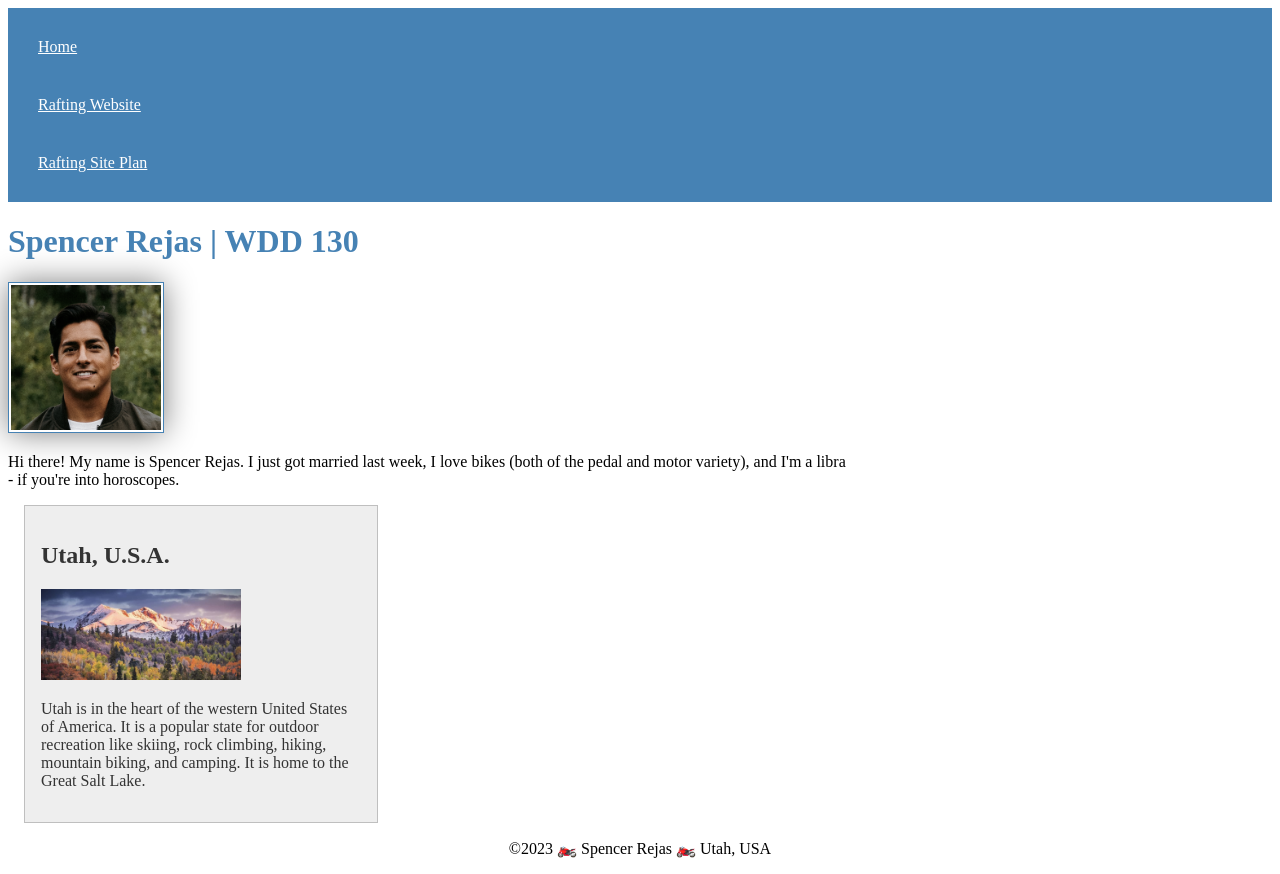
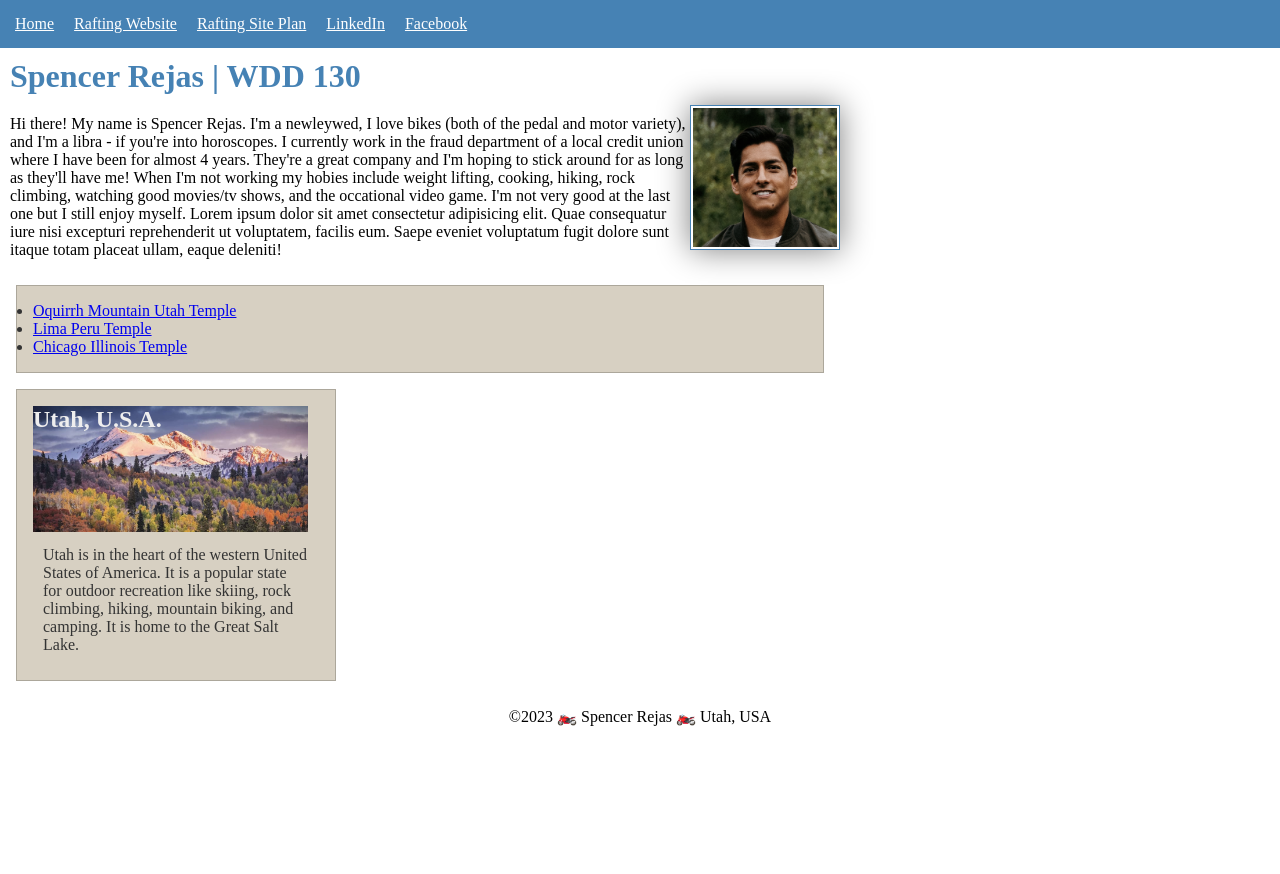
Before and after one commit to srejas/wdd130, a plain HTML site: page index.html in a window 1280 px wide. After the commit the page ends 800 px from the top, so only its background shows below. Drawn offline with Linux system fonts and the light colour scheme.

Commit message:
4th Commit

```diff
--- a/index.html
+++ b/index.html
@@ -15,16 +15,26 @@
             <a href="#">Home</a>
             <a href="wwr/">Rafting Website</a>
             <a href="wwr/site-plan-rafting.html">Rafting Site Plan</a>
+            <a href="https://linkedin.com">LinkedIn</a>
+            <a href="https://facebook.com">Facebook</a>
         </nav>
     </header>
     <main>
         <h1>Spencer Rejas | WDD 130</h1>
         <img src="images/profile.JPG" alt="Spencer Rejas profile picture" width="200" >
-        <p>Hi there! My name is Spencer Rejas. I just got married last week,
-            I love bikes (both of the pedal and motor variety),
-            and I'm a libra - if you're into horoscopes. </p>
+        <p>Hi there! My name is Spencer Rejas. I'm a newleywed, I love bikes (both of the pedal and motor variety), and I'm a libra - if you're into horoscopes.
+          I currently work in the fraud department of a local credit union where I have been for almost 4 years. They're a great company and I'm hoping to stick
+          around for as long as they'll have me! When I'm not working my hobies include weight lifting, cooking, hiking, rock climbing, watching good movies/tv shows,
+          and the occational video game. I'm not very good at the last one but I still enjoy myself. Lorem ipsum dolor sit amet consectetur adipisicing elit. Quae
+          consequatur iure nisi excepturi reprehenderit ut voluptatem, facilis eum. Saepe eveniet voluptatum fugit dolore sunt itaque totam placeat ullam, eaque deleniti!
+        </p>
+        <ul class="box">
+          <li><a href="https://www.churchofjesuschrist.org/temples/details/oquirrh-mountain-utah-temple?lang=eng" target="_blank">Oquirrh Mountain Utah Temple</a></li>
+          <li><a href="https://www.churchofjesuschrist.org/temples/details/lima-peru-temple?lang=eng" target="_blank">Lima Peru Temple</a></li>
+          <li><a href="https://www.churchofjesuschrist.org/temples/details/chicago-illinois-temple?lang=eng" target="_blank">Chicago Illinois Temple</a></li>
+        </ul>
     </main>
-    <aside>
+    <aside class="box">
       <h2>Utah, U.S.A.</h2>
       <img src="images/utah-landscape.jpeg" alt="Landscape of Utah, U.S.A.">
       <p>Utah is in the heart of the western United States of America. It is a popular state for
@@ -36,4 +46,5 @@
         <p>&copy;2023 🏍️ Spencer Rejas 🏍️ Utah, USA</p>
     </footer>
   </body>
+  <!--Last modified 11/17/2023-->
 </html>
--- a/styles/styles.css
+++ b/styles/styles.css
@@ -1,14 +1,22 @@
+* {
+    margin: 0;
+    padding: 0;
+    box-sizing: border-box;
+}
+
 nav {
     background-color: steelblue;
-    padding: 10px;
+    padding: 5px;
+    display: flex;
 }
 nav a {
     color: white;
     display: block;
-    padding: 20px;
+    padding: 10px;
 }
 h1 {
     color: steelblue;
+    padding: 10px;
 }
 main img {
     width: 150px;
@@ -16,27 +24,36 @@ main img {
     border: 1px solid steelblue;
     padding: 2px;
     box-shadow: 0 0 30px gray;
+    float: right;
 }
 p {
-    padding: 0;
+    padding: 10px;
 }
 main {
     max-width: 840px;
 }
 aside {
     width: 20rem;
-    margin: 1rem;
-    border: 1px solid rgba(0, 0, 0, 0.2);
-    padding: 1rem;
-    background-color: #eee;
-    color: #333;
+    position: relative;
 }
 aside img {
-    width: 200px;
+    width: 275px;
     height: auto;
+}
+aside h2 {
+    position: absolute;
+    color: #eee;
 }
 footer {
     margin-top: 15px;
     border-top: 1px #000;
     text-align: center;
 }
+/* Class Selectors */
+.box {
+    margin: 1rem;
+    padding: 1rem;
+    border: 1px solid rgba(0, 0, 0, 0.2);
+    background-color: rgb(215, 208, 194);
+    color: #333;
+}
```
